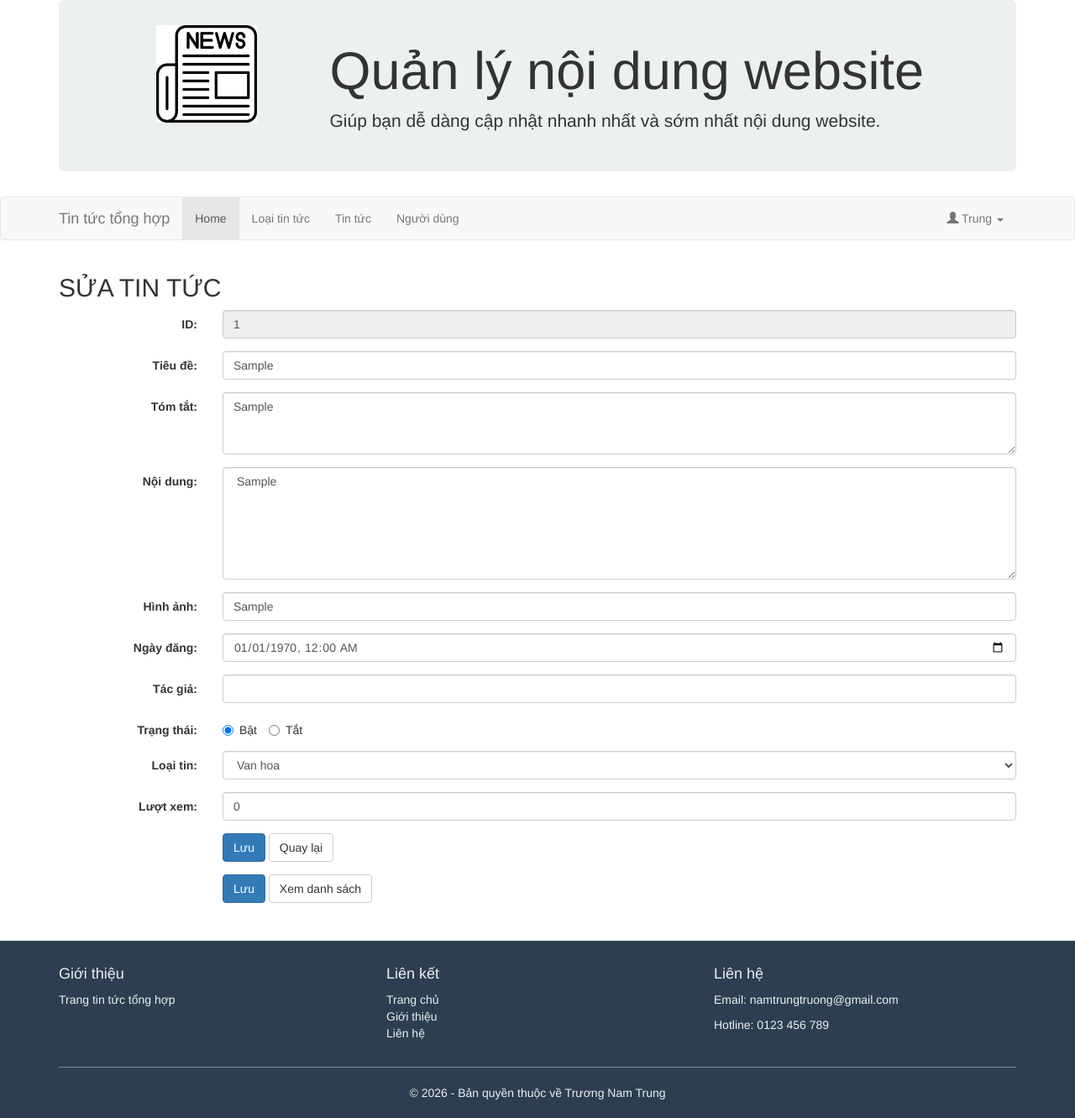
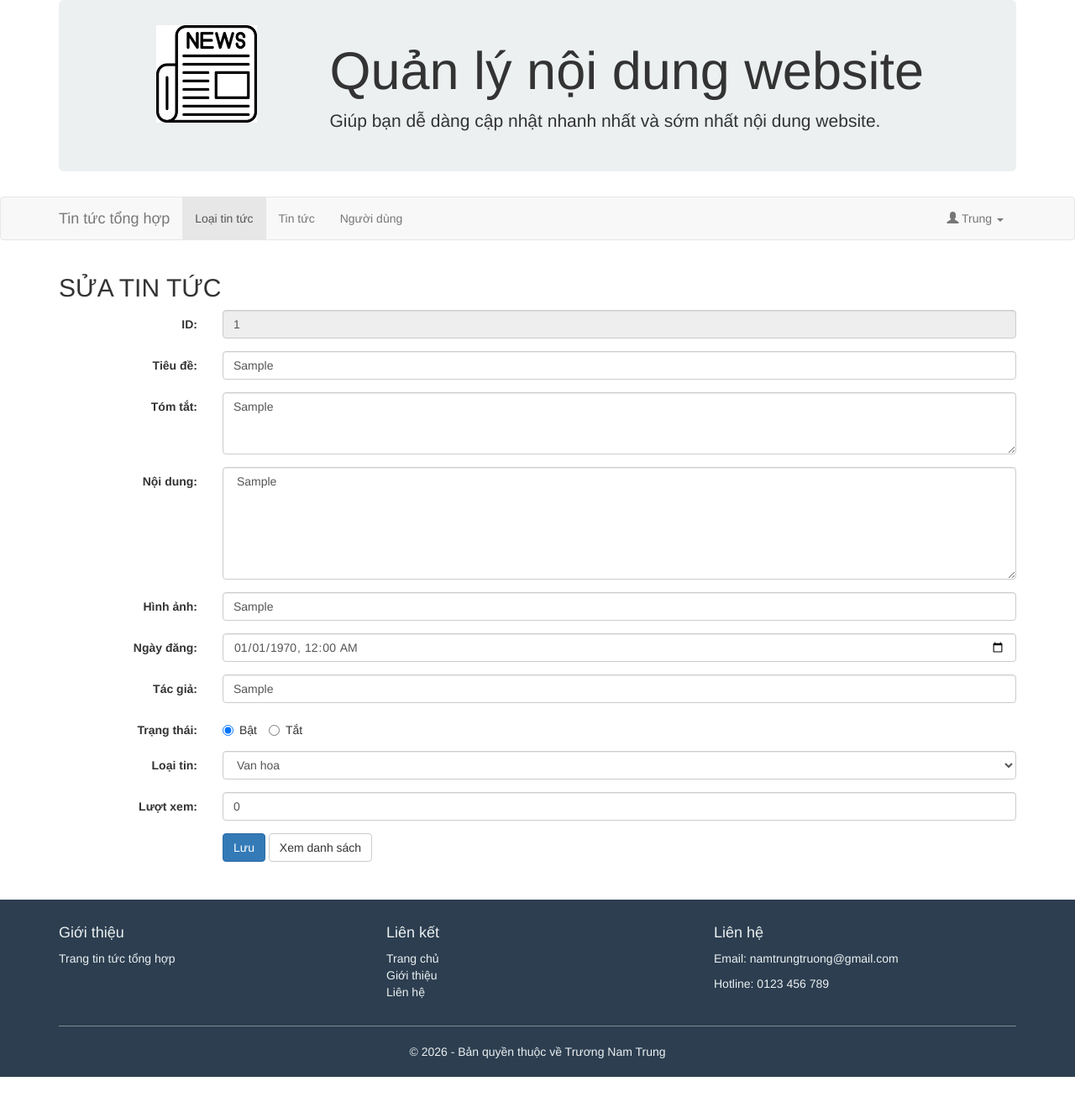
Before and after one commit to codehappyness/ptudweb, a PHP site: page /tintuc/tintuc_sua.php?id=1 in a window 1280 px wide. Shown: the whole page at 84% size. After the commit the page ends 1282 px from the top, so only its background shows below. Run offline with PHP 8.4, Linux system fonts and the light colour scheme; a user stored in the database is signed in; data comes from the database, SQL or seed files in the repository; tables that the repository leaves empty or names only in its code hold one stand-in row (values such as "Sample post").

Commit message:
Update elearning

```diff
--- a/template/nav.php
+++ b/template/nav.php
@@ -16,8 +16,7 @@
 
       <!-- Left menu -->
       <ul class="nav navbar-nav">
-        <li class="active"><a href="#">Home</a></li>
-        <li><a href="../loaitin/loaitin_quanly.php">Loại tin tức</a></li>
+        <li class="active"><a href="../loaitin/loaitin_quanly.php">Loại tin tức</a></li>
         <li><a href="../tintuc/tintuc_quanly.php">Tin tức</a></li>
         <li><a href="../tintuc/tintuc_quanly.php">Người dùng</a></li>
       </ul>
@@ -31,8 +30,6 @@
             <span class="caret"></span>
           </a>
           <ul class="dropdown-menu">
-            <li><a href="#">Profile</a></li>
-            <li class="divider"></li>
             <li><a href="../logout.php">Logout</a></li>
           </ul>
         </li>
--- a/tintuc/tintuc_quanly.php
+++ b/tintuc/tintuc_quanly.php
@@ -36,6 +36,7 @@ include '../template/nav.php';
       <th>Tiêu đề</th>
       <th>Tóm tắt</th>
       <th>Trạng thái</th>
+      <th>Tác giả</th>
       <th>Hành động</th>
     </tr>
     <?php
@@ -47,6 +48,7 @@ include '../template/nav.php';
       <tr>
         <td><?php echo $row['tieude'] ?></td>
         <td><?php echo $row['tomtat'] ?></td>
+        <td><?php echo $row['tacgia'] ?></td>
         <td><?php echo $row['trangthai'] == 1 ? "Bật" : "Tắt" ?></td>
         <td>
           <a href="tintuc_sua.php?id=<?= $row['id'] ?>" class="btn btn-xs btn-primary">Sửa</a>
--- a/tintuc/tintuc_sua.php
+++ b/tintuc/tintuc_sua.php
@@ -134,7 +134,7 @@ if ($_SERVER['REQUEST_METHOD'] == 'POST') {
           <div class="form-group">
             <label class="col-sm-2 control-label">Tác giả:</label>
             <div class="col-sm-10">
-              <input type="text" name="tacgia" class="form-control">
+        <input type="text" name="tacgia" class="form-control" value="<?php echo $row['tacgia'] ?>">
             </div>
           </div>
 
@@ -155,10 +155,8 @@ if ($_SERVER['REQUEST_METHOD'] == 'POST') {
               <select name="id_loaitin" class="form-control">
 
                 <?php while ($loai = $resultLoai->fetch_assoc()) { ?>
-
                   <option value="<?= $loai['maloai'] ?>"
                     <?= ($loai['maloai'] == $row['id_loaitin']) ? 'selected' : '' ?>>
-
                     <?= $loai['tenloai'] ?>
 
                   </option>
@@ -173,14 +171,6 @@ if ($_SERVER['REQUEST_METHOD'] == 'POST') {
             <label class="col-sm-2 control-label">Lượt xem:</label>
             <div class="col-sm-10">
               <input type="number" name="luotxem" class="form-control" value="0">
-            </div>
-          </div>
-
-          <!-- Buttons -->
-          <div class="form-group">
-            <div class="col-sm-offset-2 col-sm-10">
-              <button type="submit" class="btn btn-primary">Lưu</button>
-              <a href="index.php" class="btn btn-default">Quay lại</a>
             </div>
           </div>
 
```
Also changed, not shown: tintuc/tintuc_them.php (+3 -4 lines).
